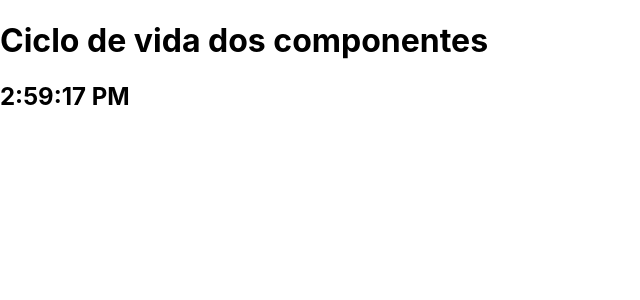
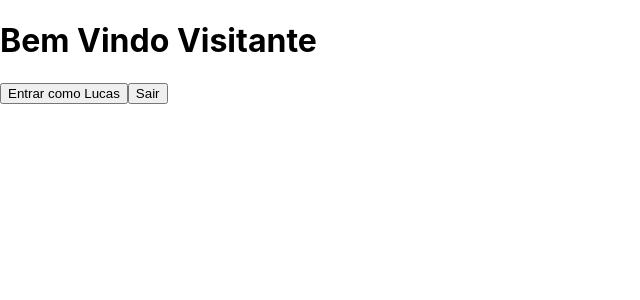
Before and after one commit to Alexandre-CES/desenvolve-React-Js, a React (Create React App) app in the folder meu-primeiro-app/: page / in a window 1280 px wide. Shown: the top 300 px of the page, without its empty margins (0-640 px from the left). Built offline with nearby package versions, Linux system fonts and the light colour scheme.

Commit message:
module component

```diff
--- a/meu-primeiro-app/src/App.js
+++ b/meu-primeiro-app/src/App.js
@@ -1,30 +1,19 @@
 import React, {Component} from "react"
+import Membro from "./Components/Membro";
 
 class App extends Component{
   constructor(props){
     super(props);
     this.state = {
-      hora: '00:00:00'
+      nome:''
     };
-
-
-  }
-
-  componentDidMount(){
-    setInterval(()=>{
-      this.setState({hora: new Date().toLocaleTimeString()})
-    }, 1000);
-  }
-
-  componentDidUpdate(){
-    console.log('Atualizou a hora');
   }
 
   render(){
     return(
       <div>
-        <h1>Ciclo de vida dos componentes</h1>
-        <h2>{this.state.hora}</h2>
+        <Membro nome='Visitante'/>
+
       </div>
     )
   }
--- /dev/null
+++ b/meu-primeiro-app/src/Components/Membro/index.js
@@ -0,0 +1,33 @@
+import React, {Component} from 'react';
+
+class Membro extends Component{
+    constructor(props){
+        super(props);
+        this.state = {
+          nome:props.nome
+        };
+
+        this.entrar = this.entrar.bind(this);
+        this.sair = this.sair.bind(this);
+    }
+
+    entrar(){
+        this.setState({nome:'Lucas'})
+    }
+
+    sair(){
+        this.setState({nome:'Visitante'})
+    }
+
+    render(){
+        return(
+            <div>
+                <h1>Bem Vindo {this.state.nome}</h1>
+                <button onClick={this.entrar}>Entrar como Lucas</button>
+                <button onClick={this.sair}>Sair</button>
+            </div>
+        );
+    };
+}
+
+export default Membro;
```
